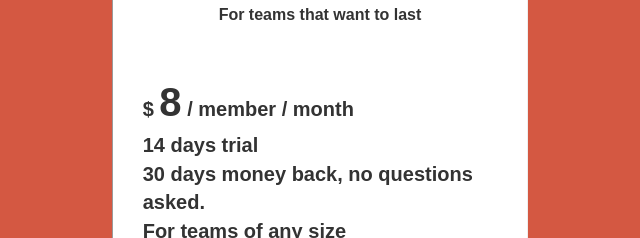
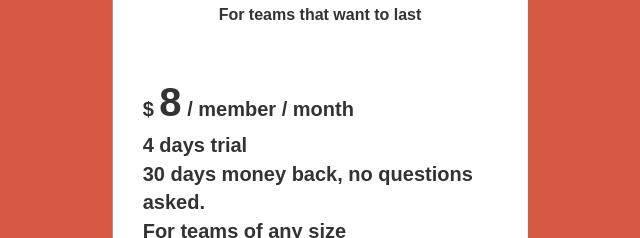
Before and after one commit to AlexShrestha/tipiai, a plain HTML site: page index.html in a window 1280 px wide. Shown: the part 2282-2520 px from the top of the page, 320-960 px from the left. Drawn offline with nearby package versions, Linux system fonts and the light colour scheme; a web font is replaced by a local one.

Commit message:
trial changed

```diff
--- a/index.html
+++ b/index.html
@@ -200,7 +200,7 @@
                     <span> / member / month</span>
                 </div>
                 <div>
-                    14 days trial
+                    4 days trial
                 </div>
                 <div>
                     30 days money back, no questions asked.
```
